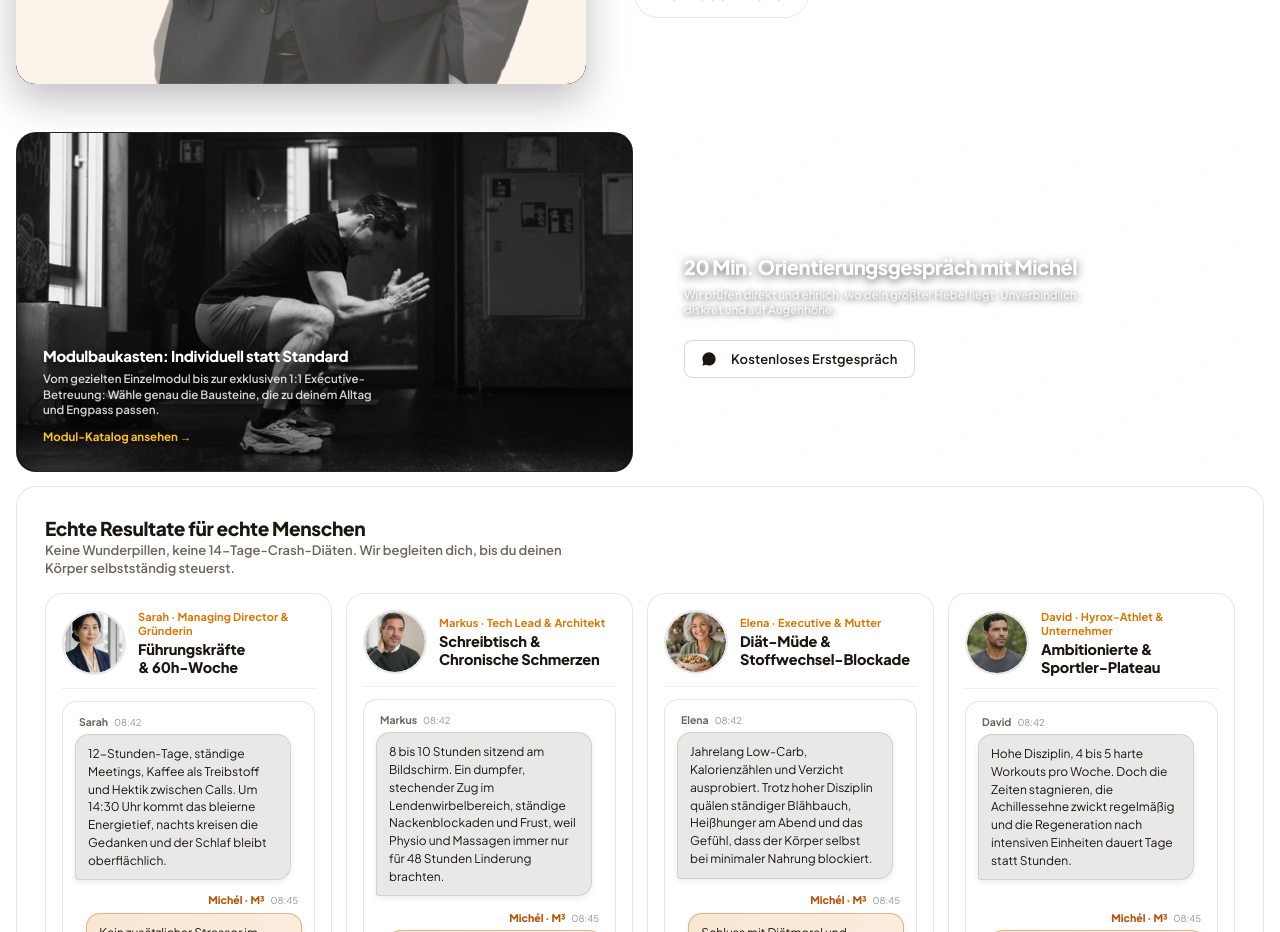
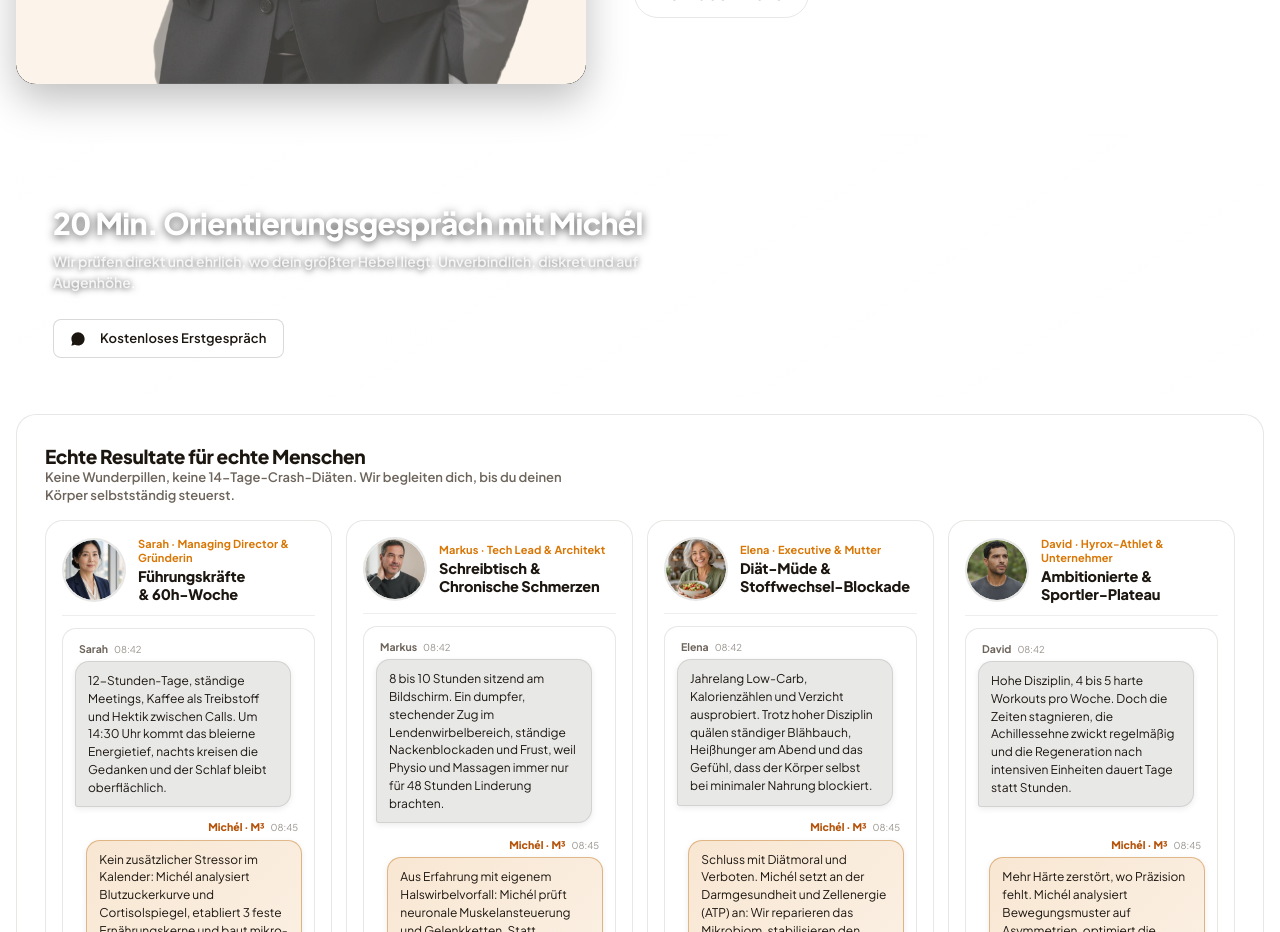
Before and after one commit to RobertLinke89/m3-performance, a React (Vite) app: page / in a window 1280 px wide. Shown: the part 1460-2392 px from the top of the page. Built offline with nearby package versions, Linux system fonts and the light colour scheme.

Commit message:
refactor(home): remove catalog bento card and promote contact card to full-width span-12

```diff
--- a/src/pages/Home.tsx
+++ b/src/pages/Home.tsx
@@ -239,59 +239,21 @@ export function Home() {
 
       <div className="wrap">
         <section className="bento-grid" aria-label="M³ Modules & Contact">
-          {/* 7. MODULAR CATALOG (Span 6 - Chapter 4A: The Custom Roadmap) */}
-          <Link
-            to="/catalog"
-            className="bento-card bento-card--catalog bento-span-6"
-            aria-label={t.modulesH}
-          >
-            <picture className="bento-bg">
-              <source
-                type="image/webp"
-                srcSet="/images/moodboard/mood-mobility.webp 1x, /images/moodboard/mood-mobility@2x.webp 2x"
-              />
-              <source
-                srcSet="/images/moodboard/mood-mobility.jpg 1x, /images/moodboard/mood-mobility.jpg 2x"
-              />
-              <img
-                src="/images/moodboard/mood-mobility.jpg"
-                alt="M3 Modular Catalog"
-                loading="lazy"
-                decoding="async"
-                className="bento-bg-img"
-              />
-            </picture>
-            <div className="bento-overlay" />
-            <div className="bento-content">
-              <h2 className="bento-title">
-                {isEn ? 'Modular Roadmap: Tailored to your bottleneck' : 'Modulbaukasten: Individuell statt Standard'}
-              </h2>
-              <p className="bento-desc">
-                {isEn
-                  ? 'From targeted self-learning modules to exclusive 1:1 executive coaching: Choose the exact lever that fits your schedule and goals.'
-                  : 'Vom gezielten Einzelmodul bis zur exklusiven 1:1 Executive-Betreuung: Wähle genau die Bausteine, die zu deinem Alltag und Engpass passen.'}
-              </p>
-              <div className="bento-arrow-btn">
-                <span>{isEn ? 'Explore modules →' : 'Modul-Katalog ansehen →'}</span>
-              </div>
-            </div>
-          </Link>
-
-          {/* 9. 1:1 DIRECT CONSULTATION (Span 6 - Chapter 4B: Neutral Contact Card) */}
-          <article className="bento-card bento-card--contact bento-span-6">
-            <div className="bento-content">
-              <span className="bento-badge" style={{ marginBottom: 4, background: 'rgba(255,255,255,0.08)', color: 'rgba(255,255,255,0.85)', padding: '3px 9px', borderRadius: 6, fontSize: 11, fontWeight: 700, letterSpacing: '0.04em' }}>
+          {/* 7. 1:1 DIRECT CONSULTATION (Span 12 - Chapter 4: Neutral Contact Card) */}
+          <article className="bento-card bento-card--contact bento-span-12">
+            <div className="bento-content" style={{ maxWidth: 680 }}>
+              <span className="bento-badge" style={{ marginBottom: 6, background: 'rgba(255,255,255,0.08)', color: 'rgba(255,255,255,0.85)', padding: '3px 9px', borderRadius: 6, fontSize: 11, fontWeight: 700, letterSpacing: '0.04em' }}>
                 {isEn ? 'DIRECT CONTACT' : 'DIREKTKONTAKT'}
               </span>
-              <h2 className="bento-title" style={{ fontSize: 'clamp(20px, 2.2cqi, 26px)' }}>
+              <h2 className="bento-title" style={{ fontSize: 'clamp(22px, 2.6cqi, 30px)' }}>
                 {isEn ? '20-Min. Strategy Call with Michél' : '20 Min. Orientierungsgespräch mit Michél'}
               </h2>
-              <p className="bento-desc" style={{ maxWidth: '52ch', marginTop: 4 }}>
+              <p className="bento-desc" style={{ maxWidth: '60ch', marginTop: 6, fontSize: 14, lineHeight: 1.5 }}>
                 {isEn
                   ? 'We directly and honestly evaluate where your biggest performance lever is. Zero obligation.'
                   : 'Wir prüfen direkt und ehrlich, wo dein größter Hebel liegt. Unverbindlich, diskret und auf Augenhöhe.'}
               </p>
-              <div className="bento-cta-row" style={{ marginTop: 14 }}>
+              <div className="bento-cta-row" style={{ marginTop: 18 }}>
                 <a
                   href={wa.talk}
                   target="_blank"
```
